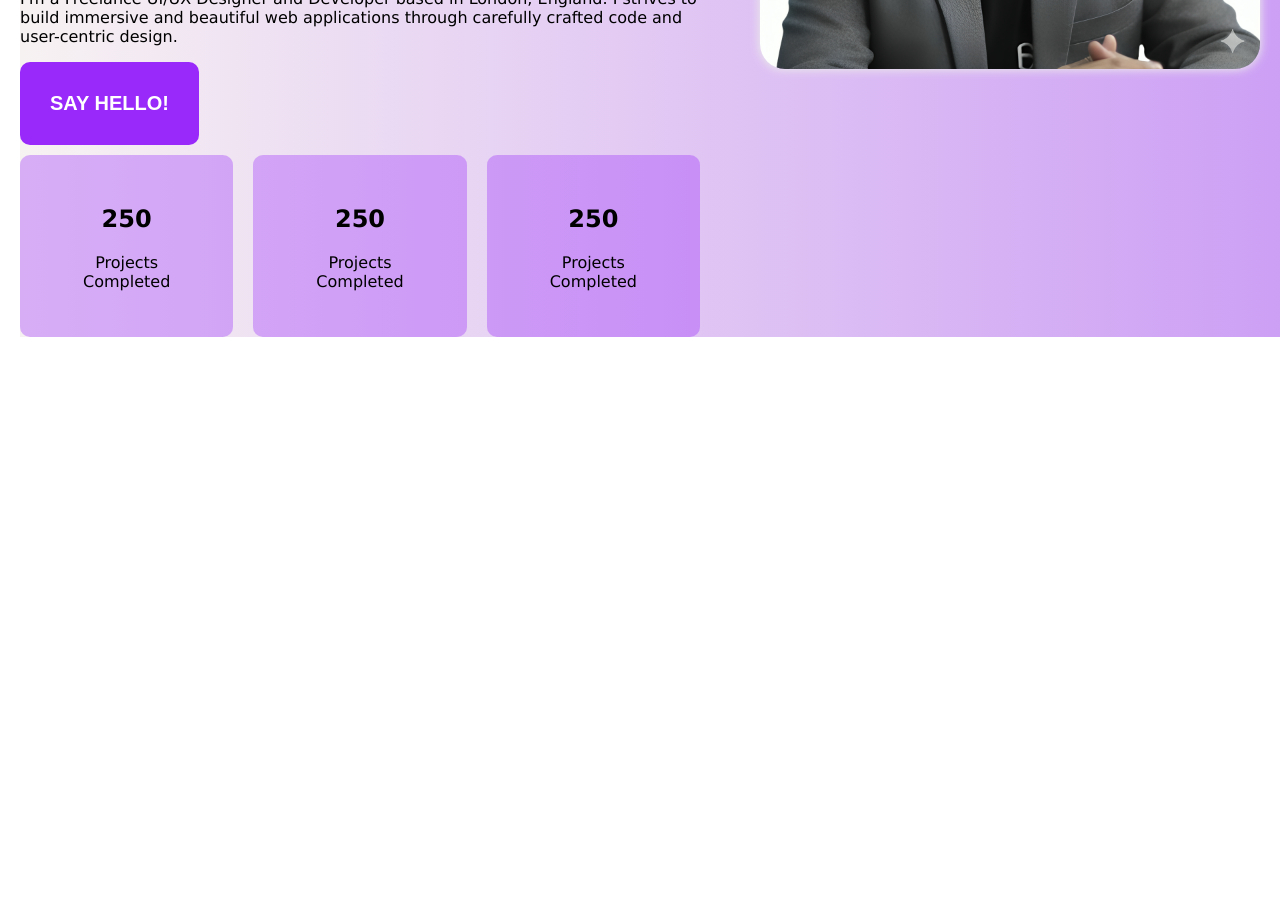
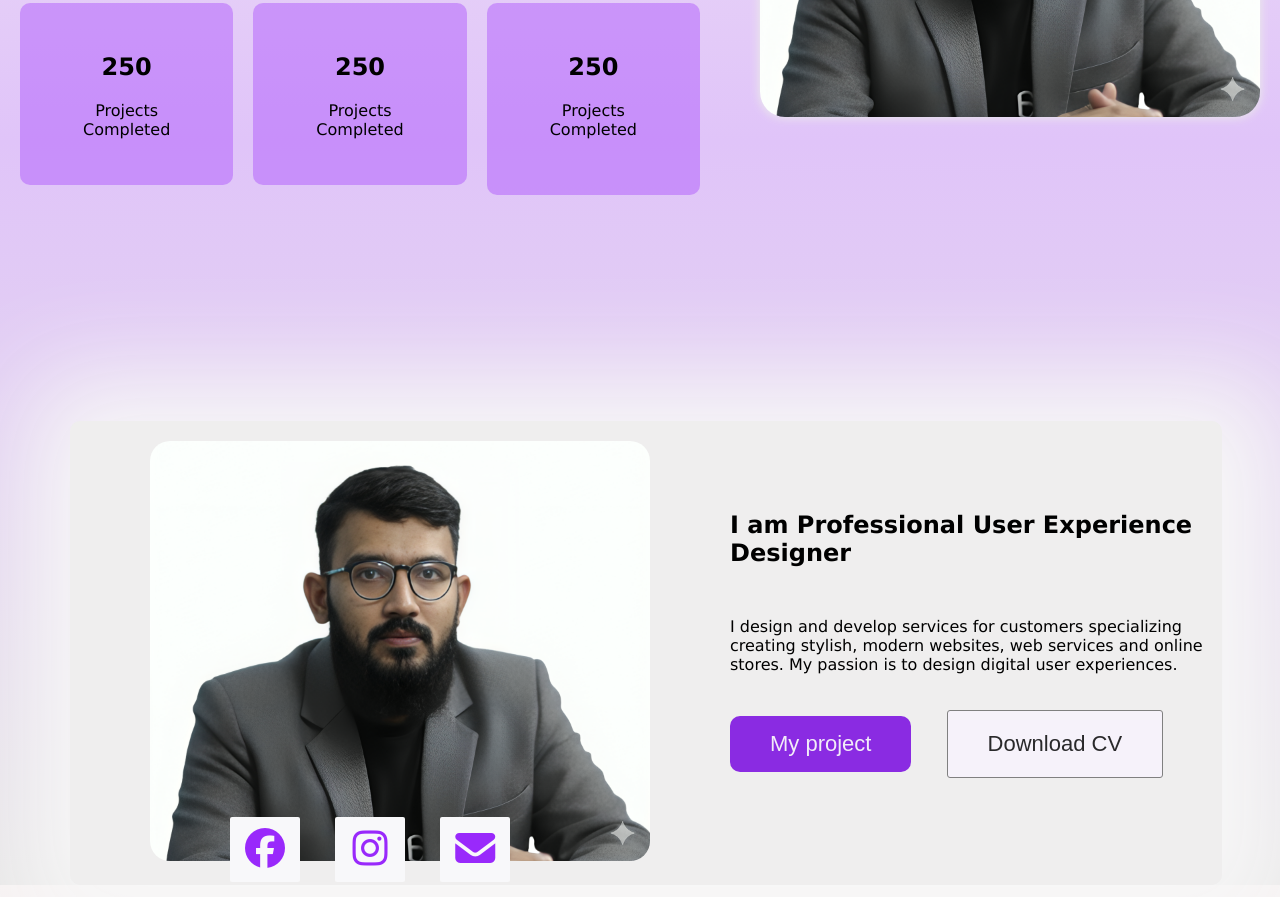
Before and after one commit to muhammadafzalsiddiqui/portfolio_website, a plain HTML site: page index.html in a window 1280 px wide. Shown: the part 603-1500 px from the top of the page. Before the commit the page ends 960 px from the top, so only its background shows below. Drawn offline with Linux system fonts and the light colour scheme.

Commit message:
push after changes

```diff
--- a/index.html
+++ b/index.html
@@ -1,11 +1,14 @@
 <!DOCTYPE html>
 <html lang="en">
+
 <head>
     <meta charset="UTF-8">
     <meta name="viewport" content="width=device-width, initial-scale=1.0">
     <title>Porfolio</title>
     <link rel="stylesheet" href="style.css">
+    <link rel="stylesheet" href="https://cdnjs.cloudflare.com/ajax/libs/font-awesome/7.0.1/css/all.min.css">
 </head>
+
 <body>
     <nav>
         <!-- nav start -->
@@ -13,7 +16,9 @@
             <div id="logo">
                 <img src="./image/logo.png" alt="" width="100px" height="100px">
             </div>
-       <div id="logn"><h2>Muhammad Afzal</h2></div>
+            <div id="logn">
+                <h2>Muhammad Afzal</h2>
+            </div>
 
 
             <div id="list">
@@ -32,32 +37,87 @@
             </div>
     </nav>
     <!-- nav end -->
-     <main  class="mainn">
+
+
+
+    <main class="mainn">
         <div id="intro">
-            <div id="intro1"><h1>Hello, I’m Muhammad Afzal Siddiqui</h1>
+            <div id="intro1">
+                <h1>Hello, I’m Muhammad Afzal Siddiqui</h1>
                 <p>I'm a Freelance UI/UX Designer and Developer based in London, England.
                     I strives to build immersive and beautiful web applications
                     through carefully crafted code and user-centric design.</p>
-                <div >  <button class="introbut"> SAY HELLO!</button></div>
+                <div> <button class="introbut"> SAY HELLO!</button></div>
                 <div id="cardi">
                     <!-- <span id="introcard1"><h2>1Y+ <br> experance</h2></span> -->
 
 
 
-            <span id="introcard1"><h2>250</h2>
-             <p>Projects Completed</p></span>
+                    <span id="introcard1">
+                        <h2>250</h2>
+                        <p>Projects Completed</p>
+                    </span>
 
-            <span id="introcard2"><h2>250</h2>
-             <p>Projects Completed</p></span>
+                    <span id="introcard2">
+                        <h2>250</h2>
+                        <p>Projects Completed</p>
+                    </span>
 
-            <span id="introcard3"><h2>250</h2>
-             <p>Projects Completed</p></span>
+                    <span id="introcard3">
+                        <h2>250</h2>
+                        <p>Projects Completed</p>
+                    </span>
                 </div>
             </div>
-            <div id="intro2"><img src="./image/img afzal (1).png" alt="" width="500px" height="420px"></div>
+            <div id="intro2">
+                <img src="./image/img afzal (1).png" alt="" width="500px" height="420px">
+            </div>
         </div>
 
+
+
+        </div>
     </main>
 
+    <!-- About -->
+<section class="position">
+    <div class="aboutB">
+      <div class="sec_img">
+<img src="./image/img afzal (1).png" alt="">
+    </div>
+
+
+        <div class="sec_text">
+            <h1>I am Professional User Experience Designer</h1>
+            <p>I design and develop services for customers specializing creating stylish,
+                modern websites, web services
+                 and online stores. My passion is to design digital user experiences.</p>
+      <div class="btn">
+    <button id="sec_but_1">My project</button>
+    <button id="sec_but_2">
+        Download CV</button>
+
+         </div>
+    </div>
+<div>
+
+</div>
+  </div>
+
+    </section>
+    <div class="about-soc">
+<button class="card-btn"><i class="fa-brands fa-facebook"></i>
+</button>
+<button class="card-btn"><i class="fa-brands fa-instagram"></i>
+</button>
+<button class="card-btn"><i class="fa-solid fa-envelope"></i>
+</button>
+
+    </div>
+
+
+
+
 </body>
+
 </html>
--- a/style.css
+++ b/style.css
@@ -1,21 +1,27 @@
 body{
-    margin: 0;
-    padding: 0;
-    font-family:'Lucida Sans', 'Lucida Sans Regular', 'Lucida Grande', 'Lucida Sans Unicode', Geneva, Verdana, sans-serif
+    margin: 0px;
+    padding: 0px;
+    font-family:'Lucida Sans', 'Lucida Sans Regular', 'Lucida Grande', 'Lucida Sans Unicode', Geneva, Verdana, sans-serif;
+   background-image: linear-gradient(rgb(247, 242, 242) , #e0c4f9 ,  rgb(231, 230, 230));
+
 }
 
 .nav{
     width: 100%;
     display: flex;
     justify-content: center;
-    margin: 20px 0px;
-    /* background-color: aquamarine; */
+    /* margin-top: -20px; */
+    background-color: rgb(253, 249, 245);
+    position: fixed;
+    padding-right: 20px;
+    margin-bottom: 20px;
+
 }
 
 #logo{
    display: flex;
    justify-items: left;
-    margin-right: 10px;
+    margin: 10px 10px 10px 10px;
 }
 #logn{
     margin-top: 20px;
@@ -49,13 +55,11 @@ body{
     background-color: rgb(227, 223, 230);
     color:#9929fb;
 }
-
-
 .cb{
     margin-top: 15px;
     font-size: 22px;
     padding: 20px 30px;
-    /* height: 50px; */
+
     background-color: blueviolet;
     color: rgba(250, 250, 250, 0.932);
     border: 10px solid #9929fb;
@@ -69,11 +73,13 @@ body{
 
 
 
+         /* main  body start */
   #intro{
     display: flex;
- width: 100%;
-        background-image: linear-gradient(to right, rgb(247, 242, 242) , #cc9ef5);
-        margin: 20px 20px 20px 20px ;
+    justify-content: center;
+    width: 100%;
+    /* padding: 80px; */
+     margin: 0px 20px  ;
 
   }
   #intro1>h1{
@@ -81,20 +87,10 @@ body{
     font-size: 70px;
   }
   #intro2>img{
-    margin: 100px 40px;
+    margin: 300px 40px;
     border-radius: 25px;
     box-shadow:  0px 0px 10px 1px rgb(235, 234, 234);
 }
-/* #introcard1>h2{ */
-   /* width: 200px;
-    height: 200px; */
-    /* padding: 20px 0px; */
-    /* background-color: aliceblue; */
-   /* text-align: center; */
-   /* margin-left: 10px; */
-
-
-
 .introbut{
     padding:30px;
      background-color: #9929fb;
@@ -103,31 +99,115 @@ body{
     border: none;
     border-radius: 10px;
     font-weight: bolder;
-
 }
-
 #cardi{
     display: flex;
     margin-top: 10px;
+padding-bottom: 200px;
 }
 #introcard1{
     background-color: #9929fb56;
     padding: 30px;
-    margin-right: 20px;
+     margin: 0px 20px 10px 0px;
     text-align: center;
     border-radius: 10px;
 }
 #introcard2{
     background-color:#9929fb56;
     padding: 30px;
-    margin-right: 20px;
+    margin: 0px 20px 10px 0px;
     text-align: center;
     border-radius: 10px;
 }
 #introcard3{
     background-color: #9929fb56;
     padding: 30px;
-    margin-right: 20px;
+    margin: 0px 20px 0px 0px;
     text-align: center;
     border-radius: 10px;
+
 }
+/* main body end */
+.position{
+    display: flex;
+    justify-items: center;
+}
+.aboutB{
+    margin: 0px 0px 0px 70px;
+    /* padding-top: 0px; */
+    width: 90%;
+    height: auto;
+    /* border: 2px solid red; */
+    border-radius: 10px;
+    display: flex;
+    justify-content: center;
+    background-color: rgb(239, 238, 238);
+    box-shadow: 10px 5px 100px 50px rgb(247, 247, 247);
+}
+.sec_text{
+    width: 50%;
+    /* border: 20px solid green; */
+
+}
+.sec_img>img{
+    margin: 20px 80px;
+    width: 500px ;
+    height: 420px;
+    border-radius: 20px;
+
+}
+.sec_text>h1{
+    padding: 70px 0px 30px 0px ;
+}
+#sec_but_1{
+    margin: 20px 30px 10px 0px;
+    font-size: 22px;
+    padding: 15px 40px;
+    background-color: blueviolet;
+    color: rgba(250, 250, 250, 0.932);
+    /* border: 10px solid #9929fb; */
+    border: none;
+    border-radius: 10px;
+
+}
+#sec_but_2{
+    margin: 20px 30px 10px 0px;
+    font-size: 22px;
+    padding: 20px 40px;
+    background-color: rgb(246, 242, 250);
+    color: rgba(26, 26, 27, 0.932);
+    /* border: 10px solid #9929fb; */
+    border: 1px solid gray;
+    border-radius: 3px;
+}
+#sec_but_2:hover{
+    color: #9929fb;
+    border: 1px solid #9929fb;
+
+}
+#sec_but_1:hover{
+    color: #9929fb;
+    background-color: rgb(248, 247, 247);
+    border: 1px dotted #9929fb;
+}
+.about-soc{
+    width: 400px;
+    /* background-color: rgb(248, 248, 250); */
+    height:100px ;
+    /* border: 2px solid black; */
+   position: absolute;
+  left: 0px;
+  top: 0px;
+  margin:1400px 0px  0px  200px  ;
+  z-index: 1;
+
+}
+.card-btn{
+    margin: 20px 0px 10px 30px;
+    padding: 10px;
+    font-size: 40px;
+    color: #9929fb;
+    border: none;
+    border-radius: 2px;
+    background-color: rgb(248, 248, 250);
+}
```
Also changed, not shown: image/btn_img.png (added). Lines whose indentation alone changed are shown as unchanged.
